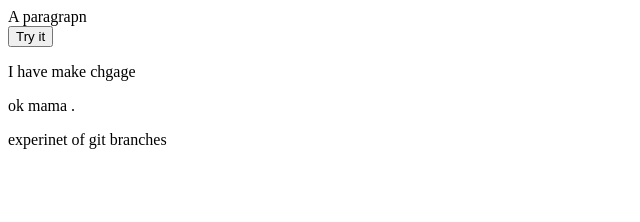
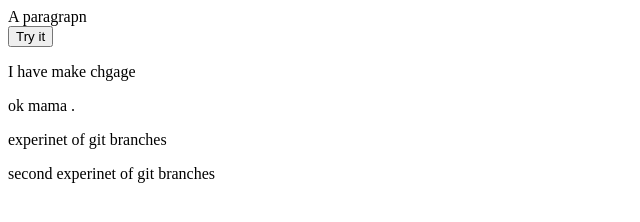
Before and after one commit to zamanmonirbu/bank-account-money-count, a plain HTML site: page javascrip.html in a window 1280 px wide. Shown: the whole page, without its empty margins (0-640 px from the left). Drawn offline with Linux system fonts and the light colour scheme.

Commit message:
branches check secomnd

```diff
--- a/javascrip.html
+++ b/javascrip.html
@@ -20,6 +20,7 @@
     <p>I have make chgage</p>
     <p>ok mama .<p>
         <p>experinet of git branches</p>
+        <p> second experinet of git branches</p>
 </body>
 </html>
 <!--
```
